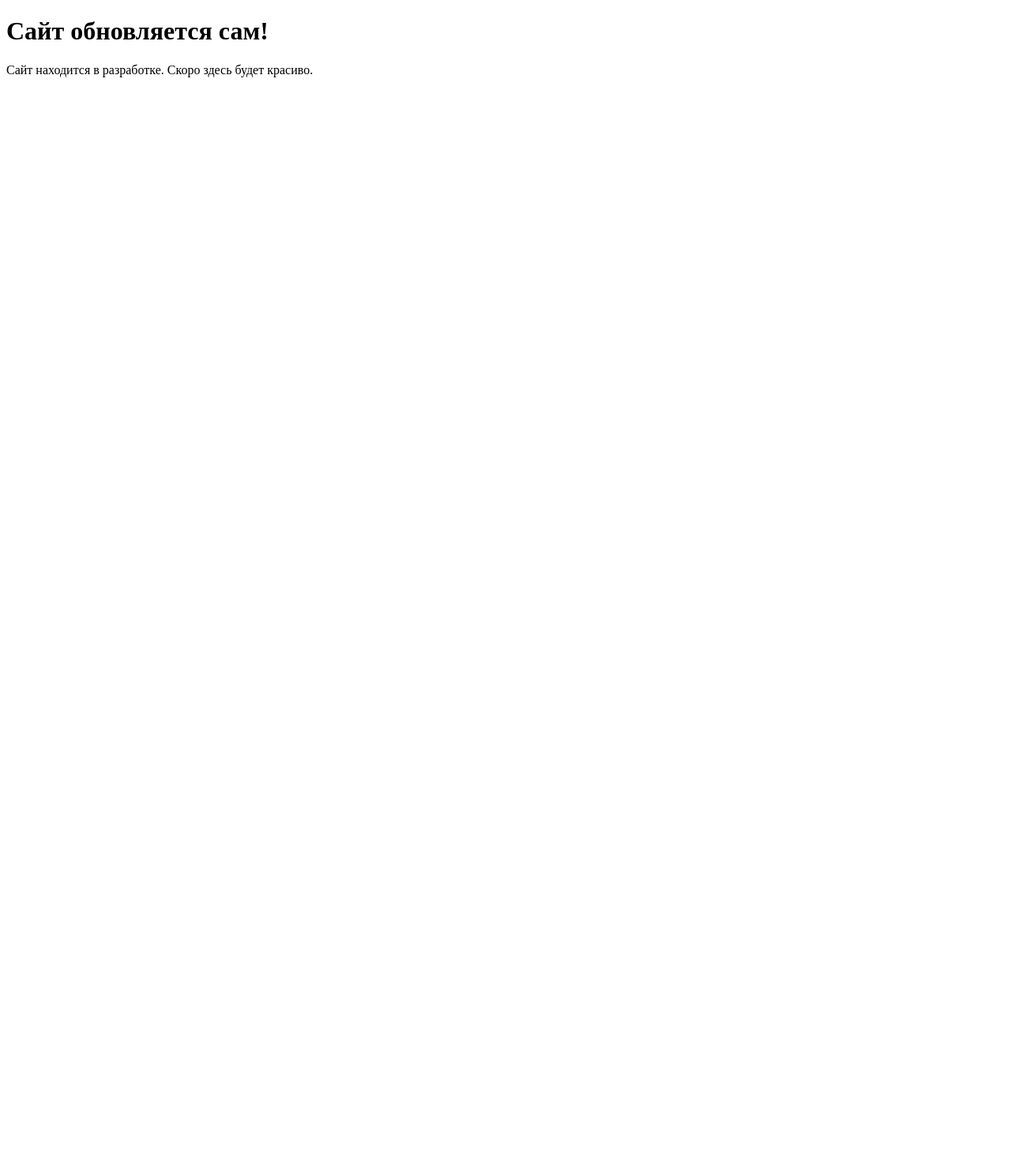
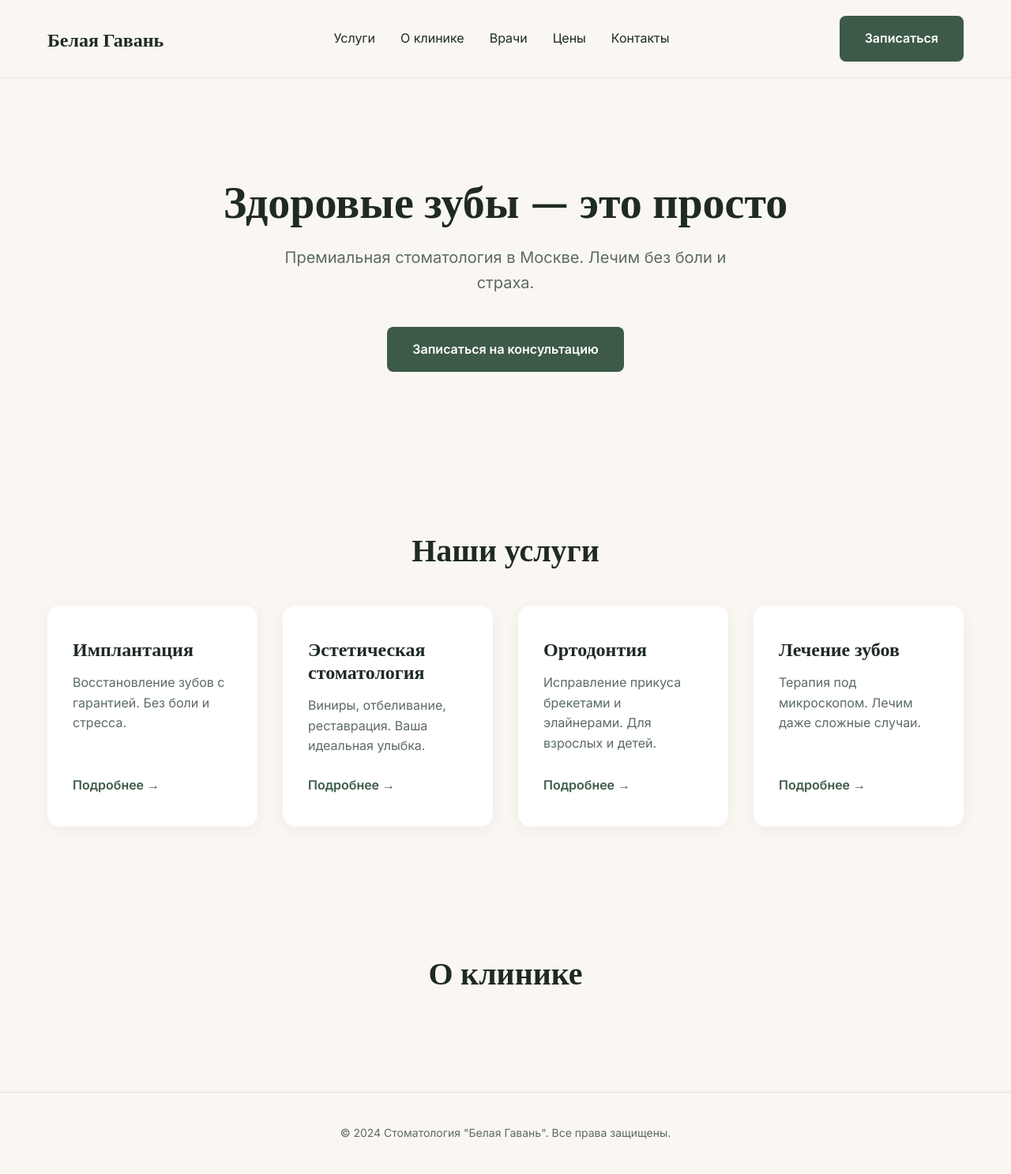
Before and after one commit to evgeniiaklimova03/dental-clinic, a plain HTML site: page index.html in a window 1280 px wide. Shown: the whole page at 79% size. Before the commit the page ends 800 px from the top, so only its background shows below. Drawn offline with nearby package versions, Linux system fonts and the light colour scheme.

Commit message:
Добавлена секция услуг с карточками

```diff
--- /dev/null
+++ b/css/style.css
@@ -0,0 +1,219 @@
+/* ============================================
+   CSS RESET / БАЗОВЫЕ СТИЛИ
+   ============================================ */
+*,
+*::before,
+*::after {
+    box-sizing: border-box;
+    margin: 0;
+    padding: 0;
+}
+
+/* Переменные (цвета и шрифты из Figma) */
+:root {
+    --color-bg: #FAF7F2;
+    --color-bg-card: #FFFFFF;
+    --color-text-primary: #1F2A24;
+    --color-text-secondary: #5C6B62;
+    --color-brand: #3D5A48;
+    --color-brand-hover: #2E4537;
+    --color-accent: #B07D62;
+
+    --font-heading: 'Playfair Display', serif;
+    --font-body: 'Inter', sans-serif;
+
+    --container-width: 1200px;
+    --transition: 0.3s ease;
+}
+
+/* Базовые настройки страницы */
+body {
+    font-family: var(--font-body);
+    background-color: var(--color-bg);
+    color: var(--color-text-primary);
+    line-height: 1.6;
+    -webkit-font-smoothing: antialiased;
+}
+
+/* Заголовки */
+h1, h2, h3, h4 {
+    font-family: var(--font-heading);
+    font-weight: 600;
+    line-height: 1.2;
+    color: var(--color-text-primary);
+}
+
+/* Ссылки */
+a {
+    text-decoration: none;
+    color: inherit;
+    transition: color var(--transition);
+}
+
+/* Контейнер для центрирования контента */
+.container {
+    max-width: var(--container-width);
+    margin: 0 auto;
+    padding: 0 20px;
+}
+
+/* ============================================
+   КНОПКИ (UI-КИТ)
+   ============================================ */
+.btn {
+    display: inline-block;
+    padding: 16px 32px;
+    font-family: var(--font-body);
+    font-size: 16px;
+    font-weight: 600;
+    text-align: center;
+    border: none;
+    border-radius: 8px;
+    cursor: pointer;
+    transition: background-color var(--transition), transform 0.1s ease;
+}
+
+.btn--primary {
+    background-color: var(--color-brand);
+    color: #FFFFFF;
+}
+
+.btn--primary:hover {
+    background-color: var(--color-brand-hover);
+}
+
+.btn--primary:active {
+    transform: scale(0.98);
+}
+
+/* ============================================
+   ШАПКА САЙТА (HEADER)
+   ============================================ */
+.header {
+    padding: 20px 0;
+    border-bottom: 1px solid rgba(31, 42, 36, 0.1);
+}
+
+.header__container {
+    display: flex;
+    justify-content: space-between;
+    align-items: center;
+}
+
+.header__logo {
+    font-family: var(--font-heading);
+    font-size: 24px;
+    font-weight: 700;
+    color: var(--color-text-primary);
+}
+
+.header__nav {
+    display: flex;
+    gap: 32px;
+}
+
+.header__link {
+    font-size: 16px;
+    color: var(--color-text-primary);
+}
+
+.header__link:hover {
+    color: var(--color-brand);
+}
+
+/* ============================================
+   СЕКЦИИ (ОБЩИЕ)
+   ============================================ */
+section {
+    padding: 80px 0;
+}
+
+.section-title {
+    font-size: 40px;
+    text-align: center;
+    margin-bottom: 48px;
+}
+
+/* ============================================
+   HERO-СЕКЦИЯ
+   ============================================ */
+.hero {
+    padding: 120px 0;
+    text-align: center;
+}
+
+.hero__title {
+    font-size: 56px;
+    margin-bottom: 24px;
+    max-width: 800px;
+    margin-left: auto;
+    margin-right: auto;
+}
+
+.hero__subtitle {
+    font-size: 20px;
+    color: var(--color-text-secondary);
+    margin-bottom: 40px;
+    max-width: 600px;
+    margin-left: auto;
+    margin-right: auto;
+}
+
+/* ============================================
+   ПОДВАЛ (FOOTER)
+   ============================================ */
+.footer {
+    padding: 40px 0;
+    text-align: center;
+    border-top: 1px solid rgba(31, 42, 36, 0.1);
+    color: var(--color-text-secondary);
+    font-size: 14px;
+}
+/* ============================================
+   СЕКЦИЯ УСЛУГ (SERVICES)
+   ============================================ */
+.services__grid {
+    display: grid;
+    grid-template-columns: repeat(auto-fit, minmax(260px, 1fr));
+    gap: 32px;
+    margin-top: 48px;
+}
+
+.service-card {
+    background-color: var(--color-bg-card);
+    padding: 40px 32px;
+    border-radius: 16px;
+    box-shadow: 0 4px 20px rgba(31, 42, 36, 0.05);
+    transition: transform var(--transition), box-shadow var(--transition);
+    display: flex;
+    flex-direction: column;
+}
+
+.service-card:hover {
+    transform: translateY(-8px);
+    box-shadow: 0 12px 30px rgba(31, 42, 36, 0.1);
+}
+
+.service-card__title {
+    font-size: 24px;
+    margin-bottom: 16px;
+}
+
+.service-card__desc {
+    font-size: 16px;
+    color: var(--color-text-secondary);
+    margin-bottom: 24px;
+    flex-grow: 1; /* Прижимает ссылку к низу */
+}
+
+.service-card__link {
+    font-size: 16px;
+    font-weight: 600;
+    color: var(--color-brand);
+    transition: color var(--transition);
+    margin-top: auto;
+}
+
+.service-card__link:hover {
+    color: var(--color-brand-hover);
+}
--- a/index.html
+++ b/index.html
@@ -4,9 +4,92 @@
     <meta charset="UTF-8">
     <meta name="viewport" content="width=device-width, initial-scale=1.0">
     <title>Стоматология "Белая Гавань" — премиальная клиника в Москве</title>
+    <meta name="description" content="Премиальная стоматологическая клиника в Москве. Имплантация, эстетическая стоматология, лечение без боли. Запишитесь на консультацию.">
+
+    <!-- Подключение шрифтов Google Fonts -->
+    <link rel="preconnect" href="https://fonts.googleapis.com">
+    <link rel="preconnect" href="https://fonts.gstatic.com" crossorigin>
+    <link href="https://fonts.googleapis.com/css2?family=Inter:wght@400;500;600&family=Playfair+Display:wght@500;600;700&display=swap" rel="stylesheet">
+
+    <!-- Подключение CSS -->
+    <link rel="stylesheet" href="css/style.css">
 </head>
 <body>
-    <h1>Сайт обновляется сам!</h1>
-    <p>Сайт находится в разработке. Скоро здесь будет красиво.</p>
+
+    <!-- ШАПКА САЙТА (HEADER) -->
+    <header class="header">
+        <div class="container header__container">
+            <a href="#" class="header__logo">Белая Гавань</a>
+            <nav class="header__nav">
+                <a href="#" class="header__link">Услуги</a>
+                <a href="#" class="header__link">О клинике</a>
+                <a href="#" class="header__link">Врачи</a>
+                <a href="#" class="header__link">Цены</a>
+                <a href="#" class="header__link">Контакты</a>
+            </nav>
+            <a href="#" class="btn btn--primary">Записаться</a>
+        </div>
+    </header>
+
+    <!-- ОСНОВНОЙ КОНТЕНТ (MAIN) -->
+    <main class="main">
+
+        <!-- Секция "Герой" (первый экран) -->
+        <section class="hero">
+            <div class="container">
+                <h1 class="hero__title">Здоровые зубы — это просто</h1>
+                <p class="hero__subtitle">Премиальная стоматология в Москве. Лечим без боли и страха.</p>
+                <a href="#" class="btn btn--primary">Записаться на консультацию</a>
+            </div>
+        </section>
+
+        <!-- Секция "Услуги" -->
+        <section class="services">
+            <div class="container">
+                <h2 class="section-title">Наши услуги</h2>
+                <div class="services__grid">
+                    <div class="service-card">
+    <h3 class="service-card__title">Имплантация</h3>
+    <p class="service-card__desc">Восстановление зубов с гарантией. Без боли и стресса.</p>
+    <a href="#" class="service-card__link">Подробнее →</a>
+</div>
+<div class="service-card">
+    <h3 class="service-card__title">Эстетическая стоматология</h3>
+    <p class="service-card__desc">Виниры, отбеливание, реставрация. Ваша идеальная улыбка.</p>
+    <a href="#" class="service-card__link">Подробнее →</a>
+</div>
+<div class="service-card">
+    <h3 class="service-card__title">Ортодонтия</h3>
+    <p class="service-card__desc">Исправление прикуса брекетами и элайнерами. Для взрослых и детей.</p>
+    <a href="#" class="service-card__link">Подробнее →</a>
+</div>
+<div class="service-card">
+    <h3 class="service-card__title">Лечение зубов</h3>
+    <p class="service-card__desc">Терапия под микроскопом. Лечим даже сложные случаи.</p>
+    <a href="#" class="service-card__link">Подробнее →</a>
+</div>
+                </div>
+            </div>
+        </section>
+
+        <!-- Секция "О клинике" -->
+        <section class="about">
+            <div class="container">
+                <h2 class="section-title">О клинике</h2>
+                <!-- Здесь будет текст и фото -->
+            </div>
+        </section>
+
+    </main>
+
+    <!-- ПОДВАЛ (FOOTER) -->
+    <footer class="footer">
+        <div class="container">
+            <p>&copy; 2024 Стоматология "Белая Гавань". Все права защищены.</p>
+        </div>
+    </footer>
+
+    <!-- Подключение JavaScript -->
+    <script src="js/script.js"></script>
 </body>
 </html>
```
Also changed, not shown: js/script.js (added).
